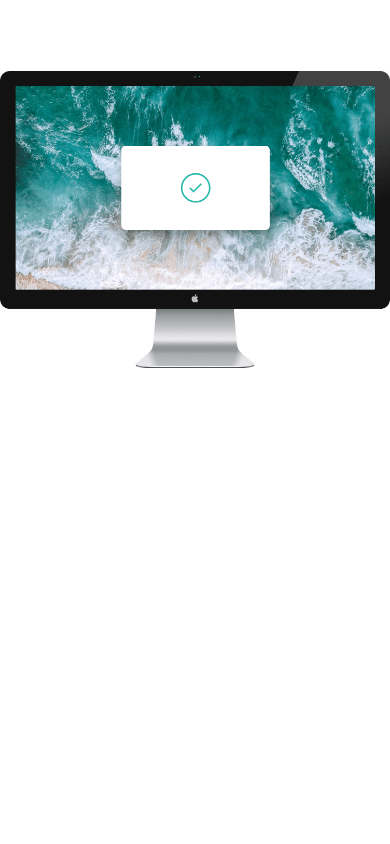
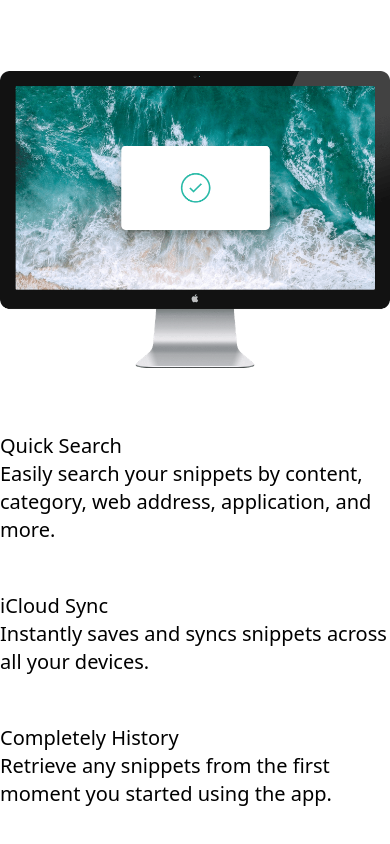
Before and after one commit to Glenda9031/Clipboard, a website: page index.html in a window 390 px wide. Shown: the part 902-1746 px from the top of the page. Before the commit the page ends 1350 px from the top, so only its background shows below. Drawn offline with nearby package versions, Linux system fonts and the light colour scheme; a web font is replaced by a local one.

Commit message:
Update index.html

```diff
--- a/index.html
+++ b/index.html
@@ -53,8 +53,40 @@
                 <div class="md:1/2">
                     <img src="./images/image-computer.png" alt="" class="md:absolute top-0 right-[50]">
                 </div>
+
+<!-- Items Container -->
+          <div
+            class="flex flex-col mt-16 mb-24 space-y-12 text-xl md:w-1/2 md:mb-60 md:text-left md:pl-16"
+          >
+            <!-- Item 1 -->
+            <div>
+              <h5>Quick Search</h5>
+              <p class="max-w-md text-grayishBlue">
+                Easily search your snippets by content, category, web address,
+                application, and more.
+              </p>
             </div>
+            <!-- Item 2 -->
+            <div>
+              <h5>iCloud Sync</h5>
+              <p class="max-w-md text-grayishBlue">
+                Instantly saves and syncs snippets across all your devices.
+              </p>
+            </div>
+            <!-- Item 3 -->
+            <div>
+              <h5>Completely History</h5>
+              <p class="max-w-md text-grayishBlue">
+                Retrieve any snippets from the first moment you started using
+                the app.
+              </p>
+            </div>
+          </div>
         </div>
+      </div>
     </section>
+
+    <!-- Access Anywhere Section -->
+
   </body>
   </html>
```
